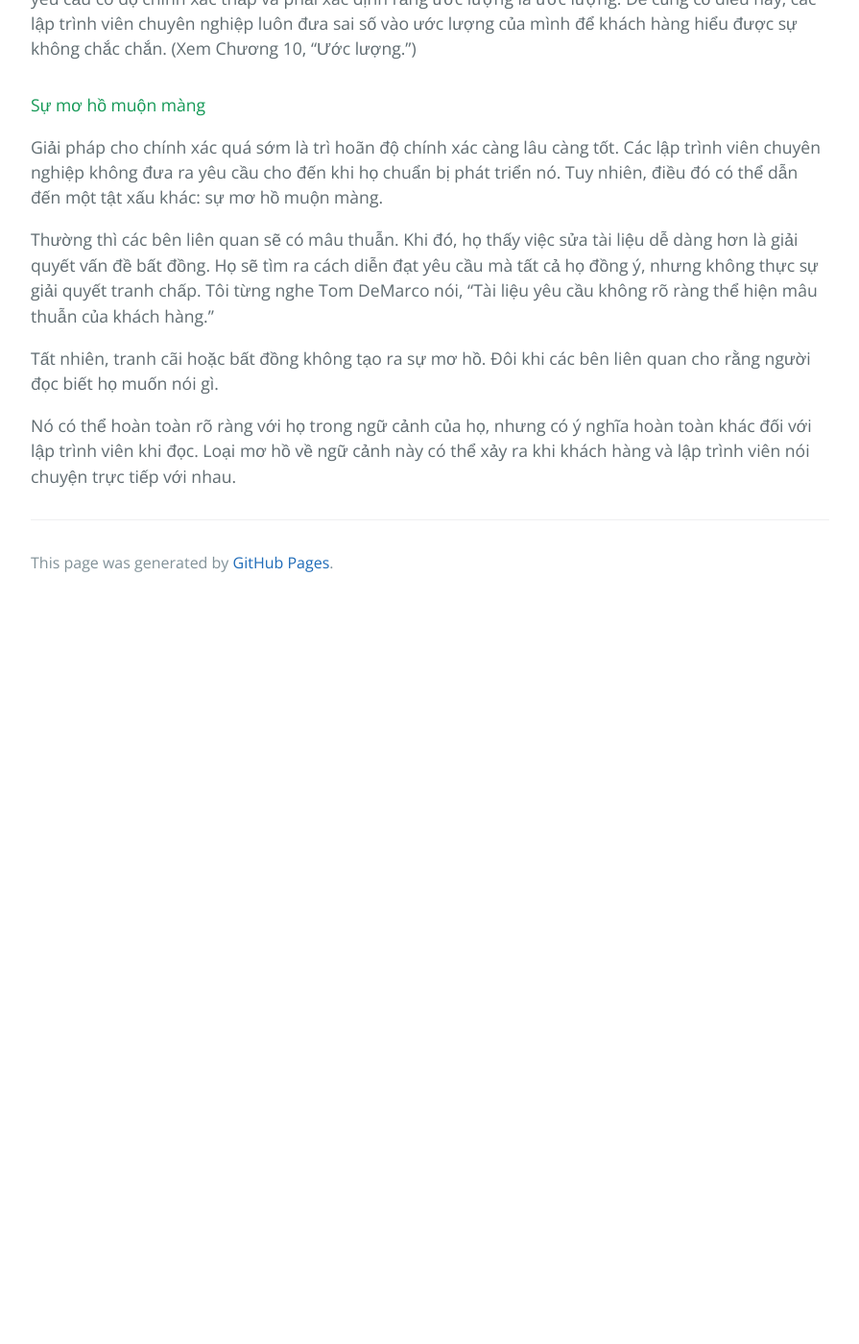
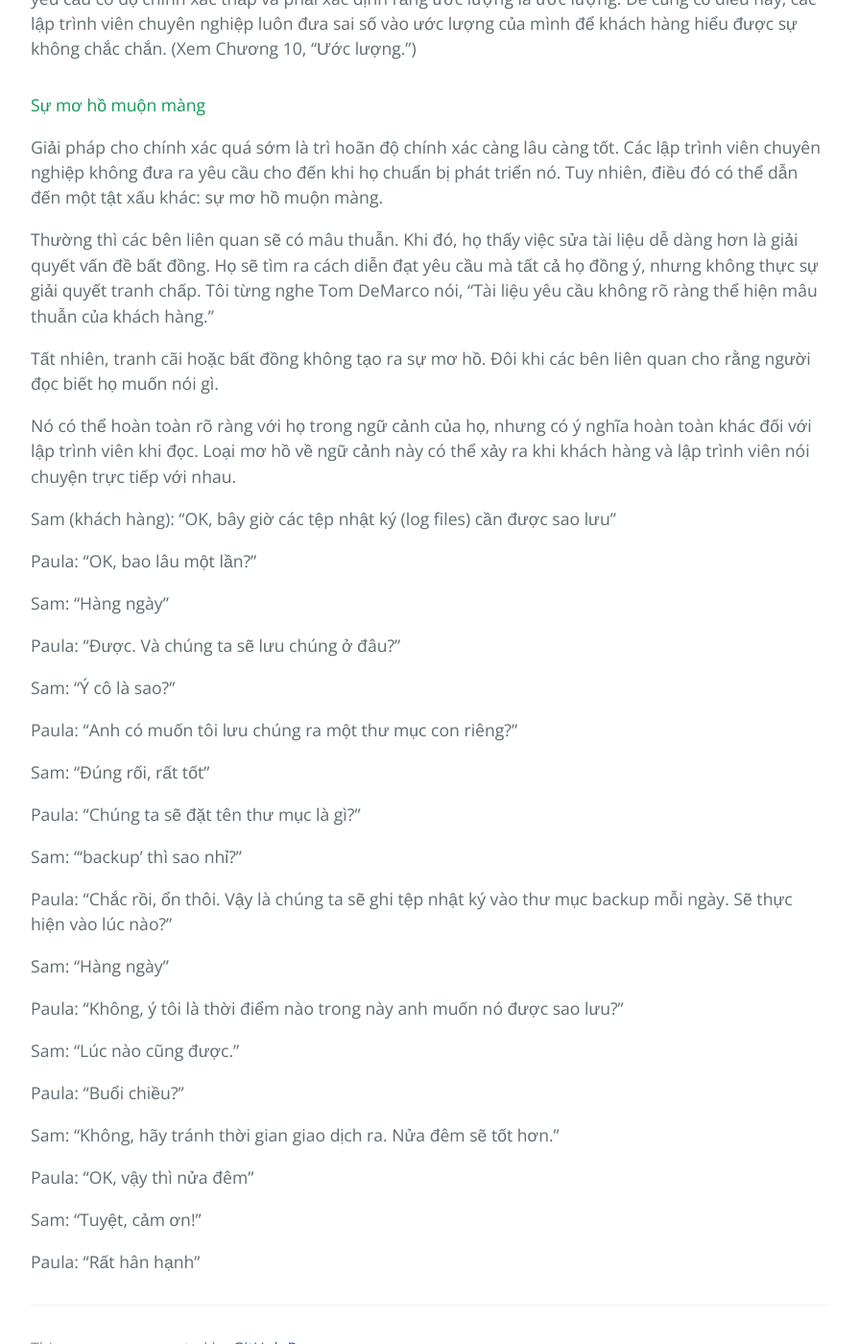
Before and after one commit to HaiBV/haibv.github.io, a Jekyll site: the page built from clean-coder/chapter-7-acceptance-testing.md, in a window 1280 px wide and 1400 px high, scrolled down 2963 px. Shown: the whole window at 96% size, without its empty margins (192-1087 px from the left). Built offline with Jekyll 4.4.1, drawn with Linux system fonts in a browser that asks for light colours; our own code applies the rules of GitHub Pages for plain Markdown files; before the commit the page ends 3593 px from its top, so only the background shows below that.

Commit message:
Book - The Clean Coder - Chapter 7 - Acceptance Testing

```diff
--- a/clean-coder/chapter-7-acceptance-testing.md
+++ b/clean-coder/chapter-7-acceptance-testing.md
@@ -63,3 +63,39 @@ Thường thì các bên liên quan sẽ có mâu thuẫn. Khi đó, họ thấy
 Tất nhiên, tranh cãi hoặc bất đồng không tạo ra sự mơ hồ. Đôi khi các bên liên quan cho rằng người đọc biết họ muốn nói gì.
 
 Nó có thể hoàn toàn rõ ràng với họ trong ngữ cảnh của họ, nhưng có ý nghĩa hoàn toàn khác đối với lập trình viên khi đọc. Loại mơ hồ về ngữ cảnh này có thể xảy ra khi khách hàng và lập trình viên nói chuyện trực tiếp với nhau.
+
+Sam (khách hàng): "OK, bây giờ các tệp nhật ký (log files) cần được sao lưu"
+
+Paula: "OK, bao lâu một lần?"
+
+Sam: "Hàng ngày"
+
+Paula: "Được. Và chúng ta sẽ lưu chúng ở đâu?"
+
+Sam: "Ý cô là sao?"
+
+Paula: "Anh có muốn tôi lưu chúng ra một thư mục con riêng?"
+
+Sam: "Đúng rối, rất tốt"
+
+Paula: "Chúng ta sẽ đặt tên thư mục là gì?"
+
+Sam: "'backup' thì sao nhỉ?"
+
+Paula: "Chắc rồi, ổn thôi. Vậy là chúng ta sẽ ghi tệp nhật ký vào thư mục backup mỗi ngày. Sẽ thực hiện vào lúc nào?"
+
+Sam: "Hàng ngày"
+
+Paula: "Không, ý tôi là thời điểm nào trong này anh muốn nó được sao lưu?"
+
+Sam: "Lúc nào cũng được."
+
+Paula: "Buổi chiều?"
+
+Sam: "Không, hãy tránh thời gian giao dịch ra. Nửa đêm sẽ tốt hơn."
+
+Paula: "OK, vậy thì nửa đêm"
+
+Sam: "Tuyệt, cảm ơn!"
+
+Paula: "Rất hân hạnh"
```
